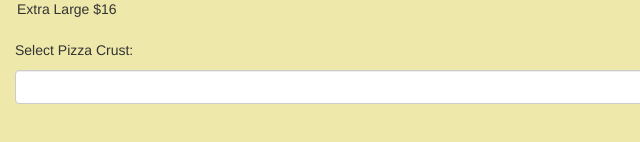
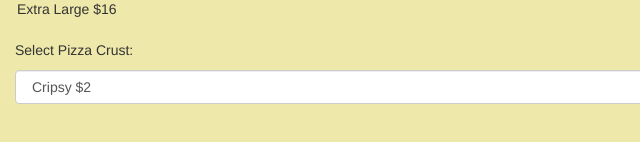
Before and after one commit to brianmunene001/PIZZA, a plain HTML site: page index.html in a window 1280 px wide. Shown: the part 458-600 px from the top of the page, 0-640 px from the left. Drawn offline with nearby package versions, Linux system fonts and the light colour scheme; a script that the page names is missing.

Commit message:
adds three options

```diff
--- a/index.html
+++ b/index.html
@@ -29,7 +29,9 @@
         <br>
         <p class="qHeader">Select Pizza Crust:</p>
         <select class="form-control" id="crust">
-
+            <option value="Cripsy">Cripsy $2</option>
+            <option value="Stuffed">Stuffed $1.5</option>
+            <option value="Thin Crust">Thin Crust $1</option>
         </select>
 
         </form>
```
